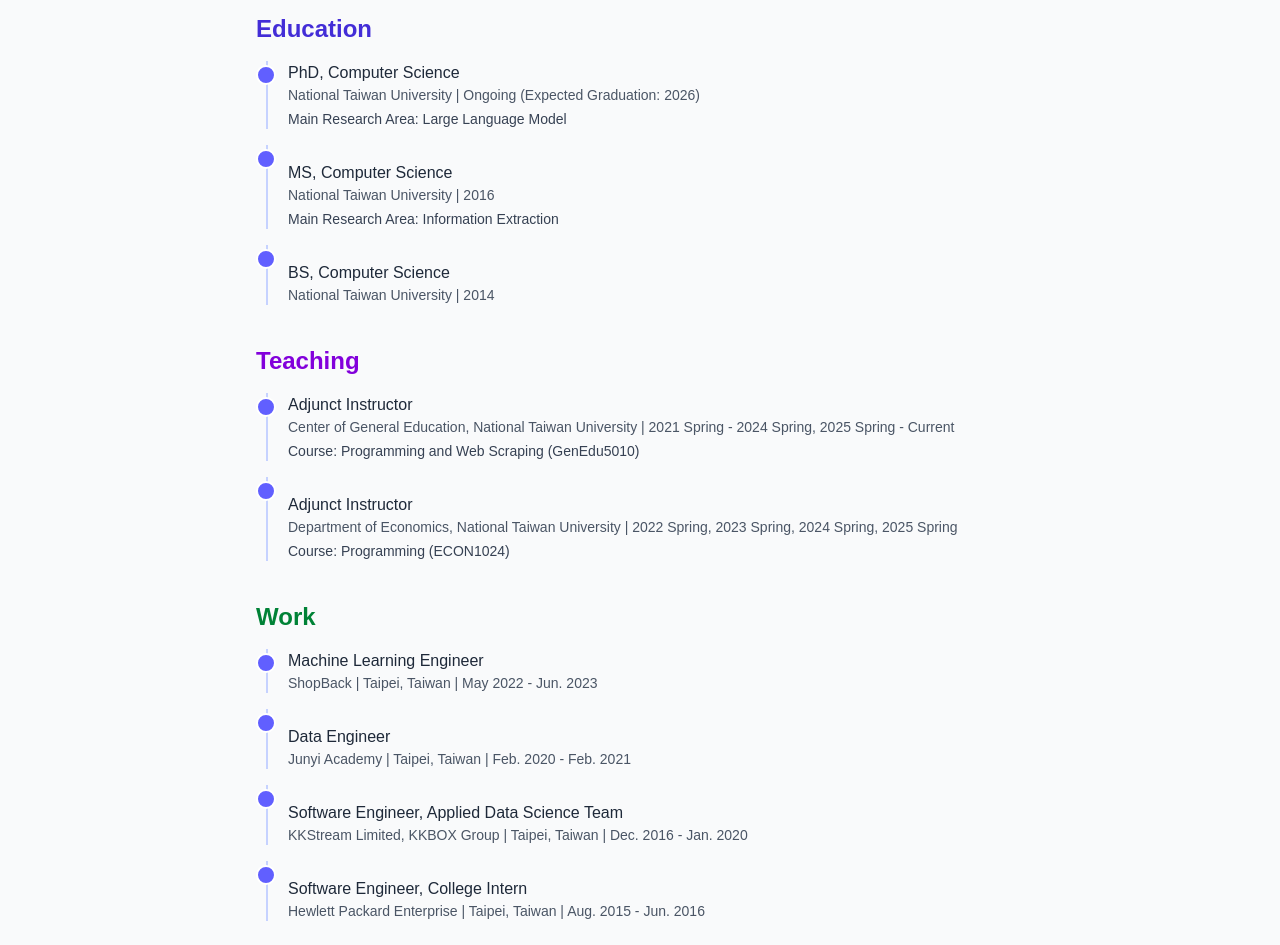
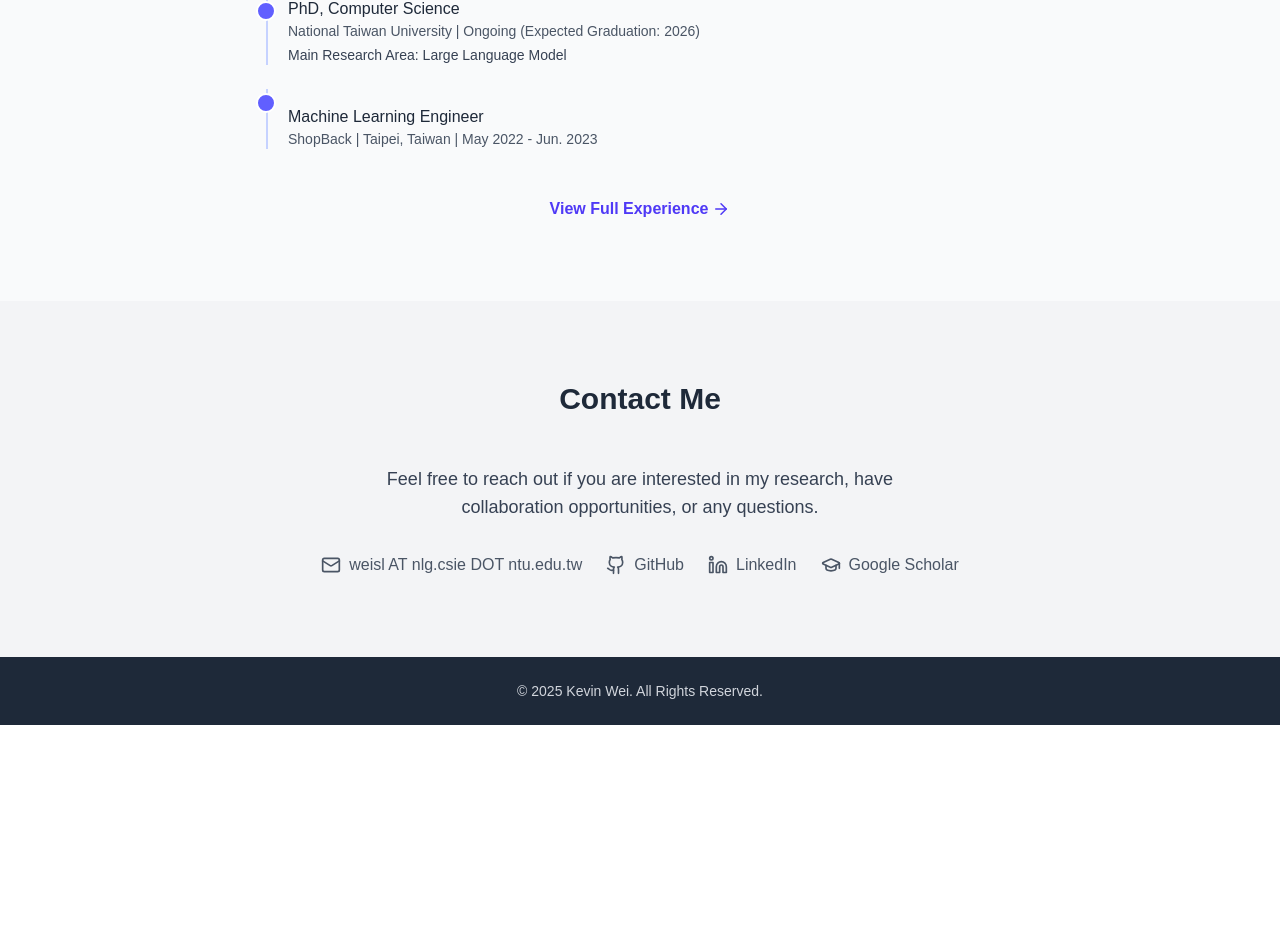
Before and after one commit to Kevinweisl/kevin-homepage, a Next.js app: page / in a window 1280 px wide. Shown: the part 1852-2797 px from the top of the page. After the commit the page ends 2577 px from the top, so only its background shows below. Built offline with nearby package versions, Linux system fonts and the light colour scheme.

Commit message:
feat: Add experience page

```diff
--- /dev/null
+++ b/src/app/experience/page.tsx
@@ -0,0 +1,17 @@
+import React from 'react';
+import type { Metadata } from 'next';
+import ExperienceList from '@/components/ExperienceList';
+import Section from '@/components/Section';
+
+export const metadata: Metadata = {
+  title: 'Full Experience',
+  description: 'Detailed academic, teaching, work experience, and honors of [Your Name].',
+};
+
+export default function ExperiencePage() {
+  return (
+    <Section id="full-experience" title="My Experience" bgColor="bg-gray-50">
+        <ExperienceList />
+    </Section>
+  );
+}
--- a/src/app/page.tsx
+++ b/src/app/page.tsx
@@ -8,13 +8,14 @@ import ContactLinks from '@/components/ContactLinks';
 
 import PublicationList from '@/components/PublicationList';
 
+import { currentPhd, latestWork } from '@/data/experience';
+import { Download, ArrowRight } from 'lucide-react';
 
 export const metadata: Metadata = {
   title: 'Kevin Wei - Personal Website',
-  description: 'Welcome to the personal website of [Your Name].',
+  description: 'Welcome to the personal website of Kevin Wei.',
 };
 
-// --- Homepage Component ---
 export default function HomePage() {
   const myObfuscatedEmail = "weisl AT nlg.csie DOT ntu.edu.tw";
   const myGithubUrl = "https://github.com/Kevinweisl";
@@ -30,101 +31,34 @@ export default function HomePage() {
         <div className="mt-6 text-center">
           <Link
             href="/publications"
-            className="inline-block px-6 py-2 bg-blue-500 text-white rounded hover:bg-blue-600 focus:outline-none focus:ring-2 focus:ring-blue-300"
-          >
-            View All Publications
+            className="inline-flex items-center text-indigo-600 hover:text-indigo-800 font-semibold group">
+            View Full Publications
+            <ArrowRight size={18} className="ml-1 group-hover:translate-x-1 transition-transform" />
           </Link>
         </div>
       </Section>
 
-      <Section id="experience" title="Experience" bgColor="bg-gray-50">
-         <div className="max-w-3xl mx-auto space-y-10">
-          <div>
-            <h3 className="text-2xl font-semibold mb-4 text-indigo-700">Education</h3>
-            <div className="space-y-4">
-               <ExperienceItem
-                title="PhD, Computer Science"
-                institution="National Taiwan University"
-                period="Ongoing (Expected Graduation: 2026)"
-                description="Main Research Area: Large Language Model"
-                isFirst={true}
-              />
-               <ExperienceItem
-                title="MS, Computer Science"
-                institution="National Taiwan University"
-                description="Main Research Area: Information Extraction"
-                period="2016"
-              />
-               <ExperienceItem
-                title="BS, Computer Science"
-                institution="National Taiwan University"
-                period="2014"
-              />
-            </div>
-          </div>
-          <div>
-            <h3 className="text-2xl font-semibold mb-4 text-purple-700">Teaching</h3>
-            <div className="space-y-4">
-               <ExperienceItem
-                title="Adjunct Instructor"
-                institution="Center of General Education, National Taiwan University"
-                period="2021 Spring - 2024 Spring, 2025 Spring - Current"
-                description="Course: Programming and Web Scraping (GenEdu5010)"
-                isFirst={true}
-              />
-               <ExperienceItem
-                title="Adjunct Instructor"
-                institution="Department of Economics, National Taiwan University"
-                period="2022 Spring, 2023 Spring, 2024 Spring, 2025 Spring"
-                description="Course: Programming (ECON1024)"
-              />
-            </div>
-          </div>
-          <div>
-             <h3 className="text-2xl font-semibold mb-4 text-green-700">Work</h3>
-             <div className="space-y-4">
-               <ExperienceItem
-                title="Machine Learning Engineer"
-                institution="ShopBack | Taipei, Taiwan"
-                period="May 2022 - Jun. 2023"
-                description={[
-                ]}
-                isFirst={true}
-              />
-               <ExperienceItem
-                title="Data Engineer"
-                institution="Junyi Academy | Taipei, Taiwan"
-                period="Feb. 2020 - Feb. 2021"
-                description={[
-                ]}
-              />
-               <ExperienceItem
-                title="Software Engineer, Applied Data Science Team"
-                institution="KKStream Limited, KKBOX Group | Taipei, Taiwan"
-                period="Dec. 2016 - Jan. 2020"
-                description={[
-                ]}
-              />
-               <ExperienceItem
-                title="Software Engineer, College Intern"
-                institution="Hewlett Packard Enterprise | Taipei, Taiwan"
-                period="Aug. 2015 - Jun. 2016"
-                description={[
-                ]}
-              />
-             </div>
-          </div>
-           <div>
-             <h3 className="text-2xl font-semibold mb-4 text-yellow-700">Awards & Honors</h3>
-              <div className="space-y-4">
-                 <ExperienceItem
-                  title="[Award Name]"
-                  institution="[Awarding Institution]"
-                  period="[Year Received]"
-                  isFirst={true}
-                />
+      <Section id="experience" title="Experience Highlights" bgColor="bg-gray-50">
+         <div className="max-w-3xl mx-auto space-y-6">
+            {currentPhd && (
+              <div>
+                 <ExperienceItem {...currentPhd} isFirst={true} />
               </div>
-           </div>
+            )}
+            {latestWork && (
+              <div>
+                 <ExperienceItem {...latestWork} isFirst={!currentPhd} />
+              </div>
+            )}
+            {!currentPhd && !latestWork && (
+                <p className="text-center text-gray-500">Experience highlights will be shown here.</p>
+            )}
+         </div>
+         <div className="text-center mt-12">
+          <Link href="/experience" className="inline-flex items-center text-indigo-600 hover:text-indigo-800 font-semibold group">
+            View Full Experience
+            <ArrowRight size={18} className="ml-1 group-hover:translate-x-1 transition-transform" />
+          </Link>
         </div>
       </Section>
 
--- /dev/null
+++ b/src/components/ExperienceList.tsx
@@ -0,0 +1,32 @@
+import React from 'react';
+import { experienceData } from '@/data/experience';
+import ExperienceItem from './ExperienceItem';
+
+const ExperienceList: React.FC = () => {
+  if (!experienceData || experienceData.length === 0) {
+    return <p className="text-center text-gray-500">No experience data available yet.</p>;
+  }
+
+  return (
+    <div className="max-w-3xl mx-auto space-y-10">
+      {experienceData.map((category, categoryIndex) => (
+        <div key={categoryIndex}>
+          <h3 className={`text-2xl font-semibold mb-4 ${category.iconColorClass || 'text-gray-700'}`}>
+            {category.categoryTitle}
+          </h3>
+          <div className="space-y-4">
+            {category.items.map((item, itemIndex) => (
+              <ExperienceItem
+                key={itemIndex}
+                {...item}
+                isFirst={itemIndex === 0}
+              />
+            ))}
+          </div>
+        </div>
+      ))}
+    </div>
+  );
+};
+
+export default ExperienceList;
--- a/src/components/Navbar.tsx
+++ b/src/components/Navbar.tsx
@@ -16,11 +16,9 @@ const Navbar: React.FC = () => {
   };
 
   const navLinks = [
-    { href: '#about', label: 'About' , key: '/#about'},
-    { href: '#publications', label: 'Publications', key: '/#publications'},
-    { href: '#experience', label: 'Experience', key: '/#experience'},
+    { href: '/publications', label: 'Publications', key: '/#publications'},
+    { href: '/experience', label: 'Experience', key: '/#experience'},
     // { href: '/#blog', label: 'Blog' }, // 如果有部落格區塊再加回來
-    { href: '#contact', label: 'Contact', key: '/#contact'},
   ];
 
   return (
--- /dev/null
+++ b/src/data/experience.ts
@@ -0,0 +1,105 @@
+export interface ExperienceDetail {
+    title: string;
+    institution: string;
+    period: string;
+    description?: string | string[];
+  }
+
+  export interface ExperienceCategory {
+    categoryTitle: string;
+    iconColorClass?: string;
+    items: ExperienceDetail[];
+  }
+
+  export const experienceData: ExperienceCategory[] = [
+    {
+      categoryTitle: "Education",
+      iconColorClass: "text-indigo-700",
+      items: [
+        {
+          title: "PhD, Computer Science",
+          institution: "National Taiwan University",
+          period: "Ongoing (Expected Graduation: 2026)",
+          description: "Main Research Area: Large Language Model"
+        },
+        {
+          title: "MS, Computer Science",
+          institution: "National Taiwan University",
+          period: "2016",
+          description: "Main Research Area: Information Extraction"
+        },
+        {
+          title: "BS, Computer Science",
+          institution: "National Taiwan University",
+          period: "2014"
+        }
+      ]
+    },
+    {
+      categoryTitle: "Teaching",
+      iconColorClass: "text-purple-700",
+      items: [
+        {
+          title: "Adjunct Instructor",
+          institution: "Center of General Education, National Taiwan University",
+          period: "2021 Spring - 2024 Spring, 2025 Spring - Current",
+          description: "Course: Programming and Web Scraping (GenEdu5010)"
+        },
+        {
+          title: "Adjunct Instructor",
+          institution: "Department of Economics, National Taiwan University",
+          period: "2022 Spring, 2023 Spring, 2024 Spring, 2025 Spring",
+          description: "Course: Programming (ECON1024)"
+        }
+      ]
+    },
+    {
+      categoryTitle: "Work",
+      iconColorClass: "text-green-700",
+      items: [
+        {
+          title: "Machine Learning Engineer",
+          institution: "ShopBack | Taipei, Taiwan",
+          period: "May 2022 - Jun. 2023",
+          description: []
+        },
+        {
+          title: "Data Engineer",
+          institution: "Junyi Academy | Taipei, Taiwan",
+          period: "Feb. 2020 - Feb. 2021",
+          description: []
+        },
+        {
+          title: "Software Engineer, Applied Data Science Team",
+          institution: "KKStream Limited, KKBOX Group | Taipei, Taiwan",
+          period: "Dec. 2016 - Jan. 2020",
+          description: []
+        },
+        {
+          title: "Software Engineer, College Intern",
+          institution: "Hewlett Packard Enterprise | Taipei, Taiwan",
+          period: "Aug. 2015 - Jun. 2016",
+          description: []
+        }
+      ]
+    },
+    {
+      categoryTitle: "Awards & Honors",
+      iconColorClass: "text-yellow-700",
+      items: [
+        {
+          title: "[Award Name]",
+          institution: "[Awarding Institution]",
+          period: "[Year Received]",
+        },
+      ]
+    }
+  ];
+
+
+  export const currentPhd = experienceData
+    .find(cat => cat.categoryTitle === "Education")?.items
+    .find(item => item.title.includes("PhD"));
+
+  export const latestWork = experienceData
+    .find(cat => cat.categoryTitle === "Work")?.items[0];
```
